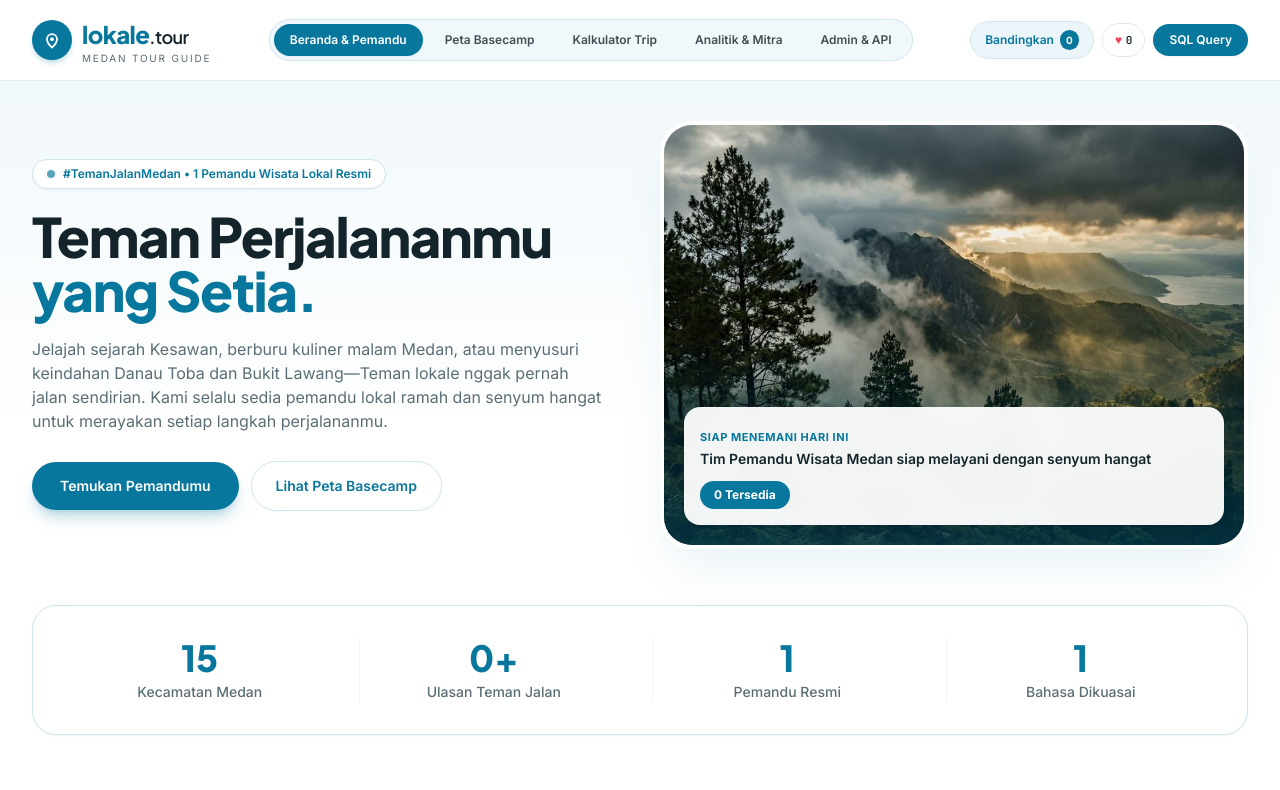
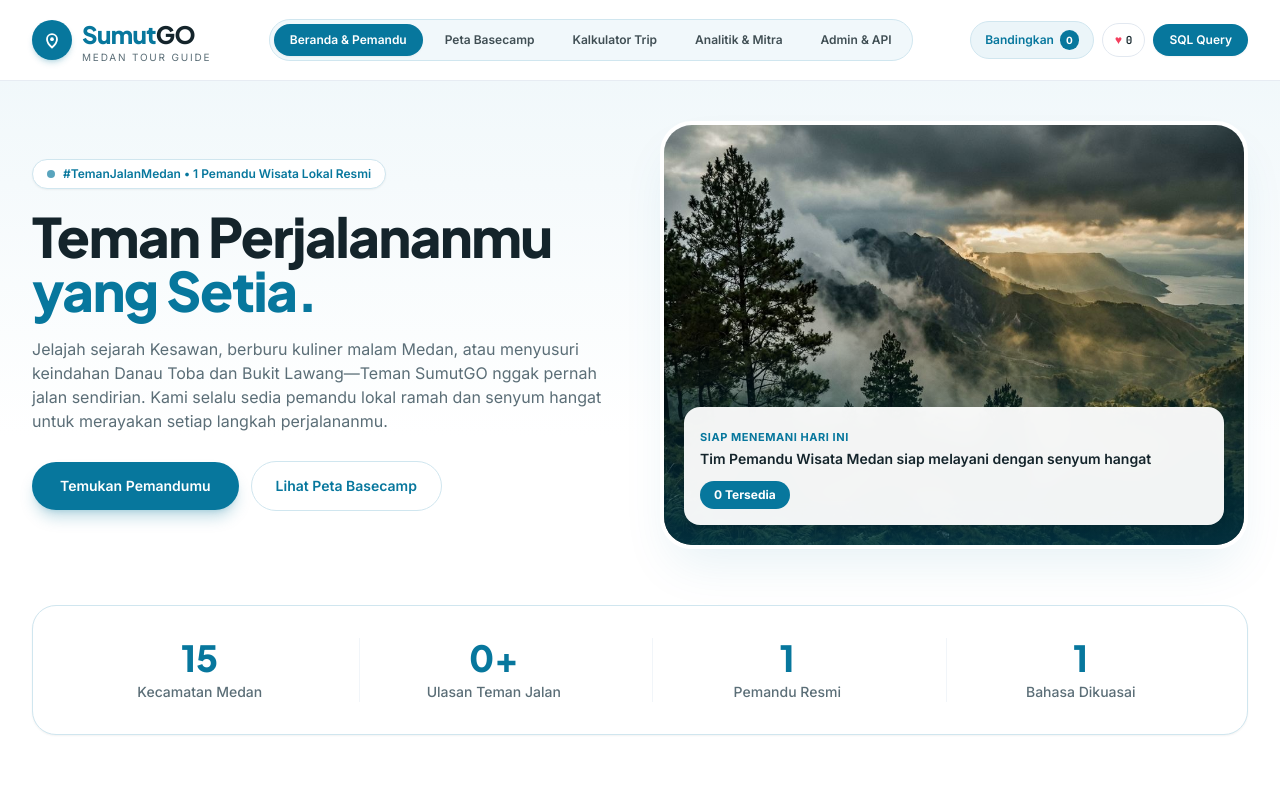
Before and after one commit to rioydhwjy/sumutgo-tourguides, a CodeIgniter 4 app: the page made by app/Views/tour_guides/index.php in a window 1280 px wide. Shown: the top 790 px of the page. Run offline with PHP 8.4 and a stand-in for CodeIgniter, Linux system fonts and the light colour scheme; the template is opened without the code that fills it: most values are stand-ins (such as "Sample title", 1, 10 or a date in 2020); some libraries are stand-ins or nearby versions.

Commit message:
ubah judul web jadi SumutGO

```diff
--- a/app/Views/tour_guides/index.php
+++ b/app/Views/tour_guides/index.php
@@ -18,7 +18,7 @@ $defaultBookDate = date('Y-m-d', strtotime('+1 day'));
 <head>
   <meta charset="UTF-8" />
   <meta name="viewport" content="width=device-width, initial-scale=1.0" />
-  <title><?= esc($title ?? 'lokale.tour | Pemandu Wisata Lokal Medan, Menemani Perjalananmu') ?></title>
+  <title><?= esc($title ?? 'SumutGO | Pemandu Wisata Lokal Medan, Menemani Perjalananmu') ?></title>
   <script src="https://cdn.tailwindcss.com/3.4.17"></script>
   <link rel="preconnect" href="https://fonts.googleapis.com">
   <link rel="preconnect" href="https://fonts.gstatic.com" crossorigin>
@@ -70,7 +70,7 @@ $defaultBookDate = date('Y-m-d', strtotime('+1 day'));
           </svg>
         </div>
         <div class="leading-none">
-          <span class="font-display font-extrabold text-2xl tracking-tight text-lokale">lokale<span class="text-ink font-semibold text-lg">.tour</span></span>
+          <span class="font-display font-extrabold text-2xl tracking-tight text-lokale">Sumut<span class="text-ink font-extrabold">GO</span></span>
           <span class="block text-[10px] tracking-[0.18em] text-muted uppercase mt-0.5">Medan Tour Guide</span>
         </div>
       </a>
@@ -125,7 +125,7 @@ $defaultBookDate = date('Y-m-d', strtotime('+1 day'));
                 <span class="text-lokale">yang Setia.</span>
               </h1>
               <p class="text-sm sm:text-base text-muted leading-relaxed max-w-xl">
-                Jelajah sejarah Kesawan, berburu kuliner malam Medan, atau menyusuri keindahan Danau Toba dan Bukit Lawang—Teman lokale nggak pernah jalan sendirian. Kami selalu sedia pemandu lokal ramah dan senyum hangat untuk merayakan setiap langkah perjalananmu.
+                Jelajah sejarah Kesawan, berburu kuliner malam Medan, atau menyusuri keindahan Danau Toba dan Bukit Lawang—Teman SumutGO nggak pernah jalan sendirian. Kami selalu sedia pemandu lokal ramah dan senyum hangat untuk merayakan setiap langkah perjalananmu.
               </p>
               <div class="flex flex-wrap items-center gap-3 pt-2">
                 <a href="#direktori-pemandu" class="px-7 py-3.5 rounded-full bg-lokale hover:bg-lokaledark text-white font-semibold text-sm shadow-lg shadow-lokale/25 transition">
@@ -506,7 +506,7 @@ $defaultBookDate = date('Y-m-d', strtotime('+1 day'));
   <footer class="bg-lokaledeep text-white pt-14 pb-10 px-4 sm:px-6 lg:px-8">
     <div class="max-w-7xl mx-auto grid grid-cols-1 md:grid-cols-12 gap-10 pb-10 border-b border-white/15">
       <div class="md:col-span-5 space-y-3">
-        <span class="font-display font-extrabold text-2xl tracking-tight text-white">lokale<span class="text-sky-300 font-semibold text-lg">.tour</span></span>
+        <span class="font-display font-extrabold text-2xl tracking-tight text-white">Sumut<span class="text-sky-300 font-extrabold">GO</span></span>
         <p class="text-xs text-sky-100/80 leading-relaxed">Dari Kota Medan hingga ke Danau Toba dan Bukit Lawang, kami tumbuh jadi teman perjalanan yang setia menemani setiap langkah wisatamu.</p>
       </div>
       <div class="md:col-span-3 space-y-2 text-xs">
@@ -520,7 +520,7 @@ $defaultBookDate = date('Y-m-d', strtotime('+1 day'));
       </div>
     </div>
     <div class="max-w-7xl mx-auto pt-6 text-[11px] text-sky-200/70 flex justify-between">
-      <span>© Copyright 2026 lokale.tour Medan. All Rights Reserved.</span>
+      <span>© Copyright 2026 SumutGO Medan. All Rights Reserved.</span>
     </div>
   </footer>
 
```
